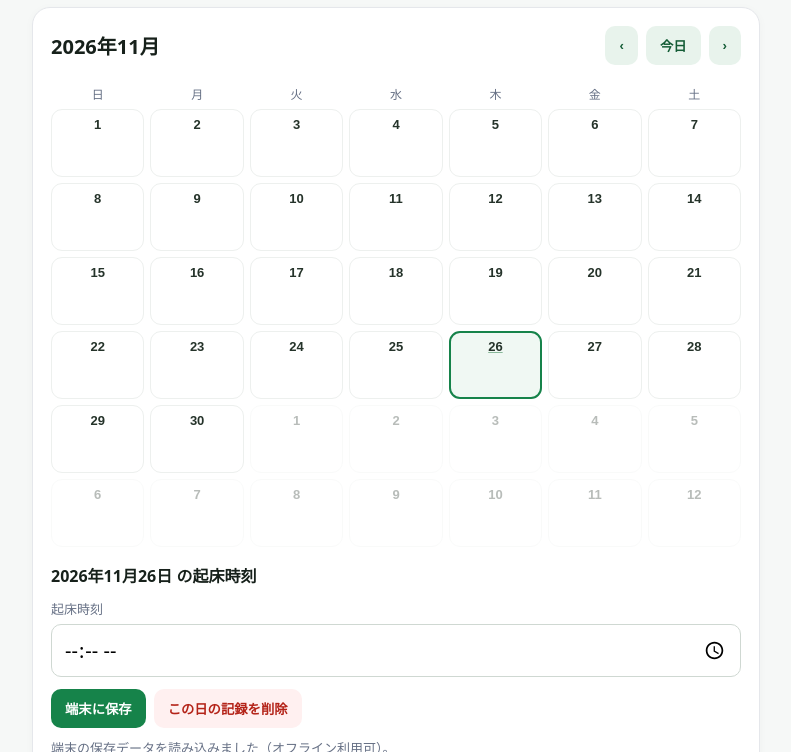
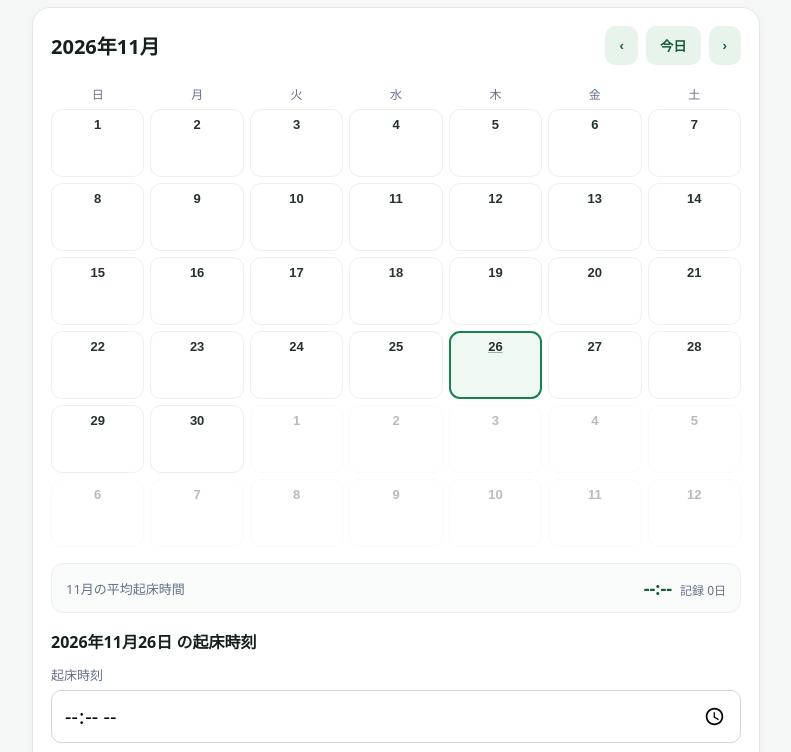
Before and after one commit to jyunbouanimalworld-ctrl/wakeup-calendar, a plain HTML site: page index.html in a window 1280 px wide. Shown: the part 76-828 px from the top of the page, without its empty margins (244-1035 px from the left). Drawn offline with Linux system fonts and the light colour scheme.

Commit message:
Update index.html

```diff
--- a/index.html
+++ b/index.html
@@ -5,7 +5,7 @@
   <meta name="viewport" content="width=device-width, initial-scale=1">
   <meta name="theme-color" content="#16834a">
   <link rel="manifest" href="./manifest.json">
-  <title>起床時間</title>
+  <title>起床時間カレンダー</title>
   <style>
     :root { color-scheme: light; --green:#16834a; --line:#e5e7eb; --muted:#667085; }
     * { box-sizing:border-box; }
@@ -31,6 +31,11 @@
     .day.today .num { font-weight:800; text-decoration:underline; text-decoration-color:#8ab99b; }
     .num { font-size:13px; }
     .time-chip { font-size:11px; font-weight:750; color:#137443; background:#e6f4eb; border-radius:7px; padding:3px 5px; white-space:nowrap; }
+    .stat-card { border:1px solid #edf0ee; background:#fafcfb; border-radius:12px; padding:12px 14px; margin-top:16px; display:flex; justify-content:space-between; align-items:center; gap:12px; flex-wrap:wrap; }
+    .stat-label { font-size:13px; color:var(--muted); }
+    .stat-right { display:flex; align-items:baseline; gap:8px; }
+    .stat-value { font-size:18px; font-weight:750; color:#145c36; }
+    .stat-sub { font-size:12px; color:var(--muted); }
     .editor { margin-top:16px; }
     .editor h2 { font-size:16px; margin:0 0 12px; }
     label { display:block; font-size:13px; color:var(--muted); margin-bottom:6px; }
@@ -42,6 +47,7 @@
       .panel { padding:12px; }
       .day { min-height:58px; }
       .time-chip { font-size:10px; padding:2px 3px; }
+      .stat-value { font-size:16px; }
       h1 { font-size:19px; }
     }
   </style>
@@ -49,7 +55,7 @@
 <body>
 <main>
   <header>
-    <h1>起床時間</h1>
+    <h1>起床時間カレンダー</h1>
     <div class="header-actions">
       <button class="secondary" id="pullSheet">スプシから取得</button>
       <button class="secondary" id="pushSheet">スプシへ送信</button>
@@ -69,6 +75,14 @@
       <div>日</div><div>月</div><div>火</div><div>水</div><div>木</div><div>金</div><div>土</div>
     </div>
     <div class="calendar" id="calendar"></div>
+
+    <div class="stat-card" aria-label="月ごとの平均起床時間">
+      <div class="stat-label" id="monthAvgLabel">今月の平均起床時間</div>
+      <div class="stat-right">
+        <span class="stat-value" id="monthAvgValue">--:--</span>
+        <span class="stat-sub" id="monthAvgCount">記録 0日</span>
+      </div>
+    </div>
 
     <div class="editor">
       <h2 id="selectedLabel">日付を選択</h2>
@@ -130,6 +144,40 @@
     return `${h}:${pad(min)}`;
   }
 
+  function calcAverage(timeList) {
+    const minutes = timeList
+      .map(normalizeTime)
+      .filter(Boolean)
+      .map(t => {
+        const [h, m] = t.split(':').map(Number);
+        return h * 60 + m;
+      });
+
+    if (minutes.length === 0) {
+      return { text: '--:--', count: 0 };
+    }
+
+    const avg = Math.round(minutes.reduce((sum, v) => sum + v, 0) / minutes.length);
+    const h = Math.floor(avg / 60) % 24;
+    const m = avg % 60;
+    return { text: `${h}:${pad(m)}`, count: minutes.length };
+  }
+
+  function renderMonthStats() {
+    const year = shownMonth.getFullYear();
+    const monthPrefix = `${year}-${pad(shownMonth.getMonth() + 1)}-`;
+
+    const monthTimes = Object.entries(records)
+      .filter(([dateKey]) => dateKey.startsWith(monthPrefix))
+      .map(([, timeVal]) => timeVal);
+
+    const monthAvg = calcAverage(monthTimes);
+
+    document.getElementById('monthAvgLabel').textContent = `${shownMonth.getMonth() + 1}月の平均起床時間`;
+    document.getElementById('monthAvgValue').textContent = monthAvg.text;
+    document.getElementById('monthAvgCount').textContent = `記録 ${monthAvg.count}日`;
+  }
+
   function render() {
     document.getElementById('monthLabel').textContent =
       `${shownMonth.getFullYear()}年${shownMonth.getMonth() + 1}月`;
@@ -182,6 +230,8 @@
     } else {
       document.getElementById('wakeTime').value = '';
     }
+
+    renderMonthStats();
   }
 
   function save() {
```
